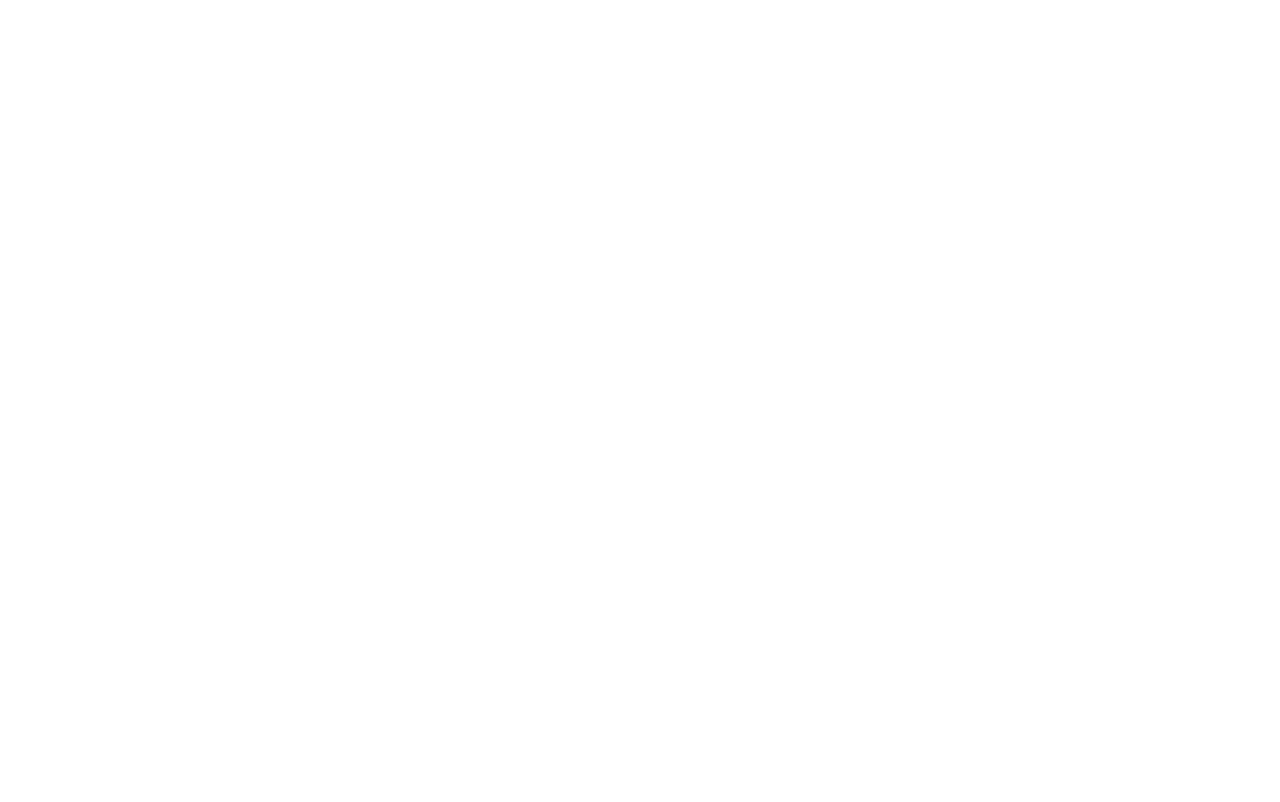
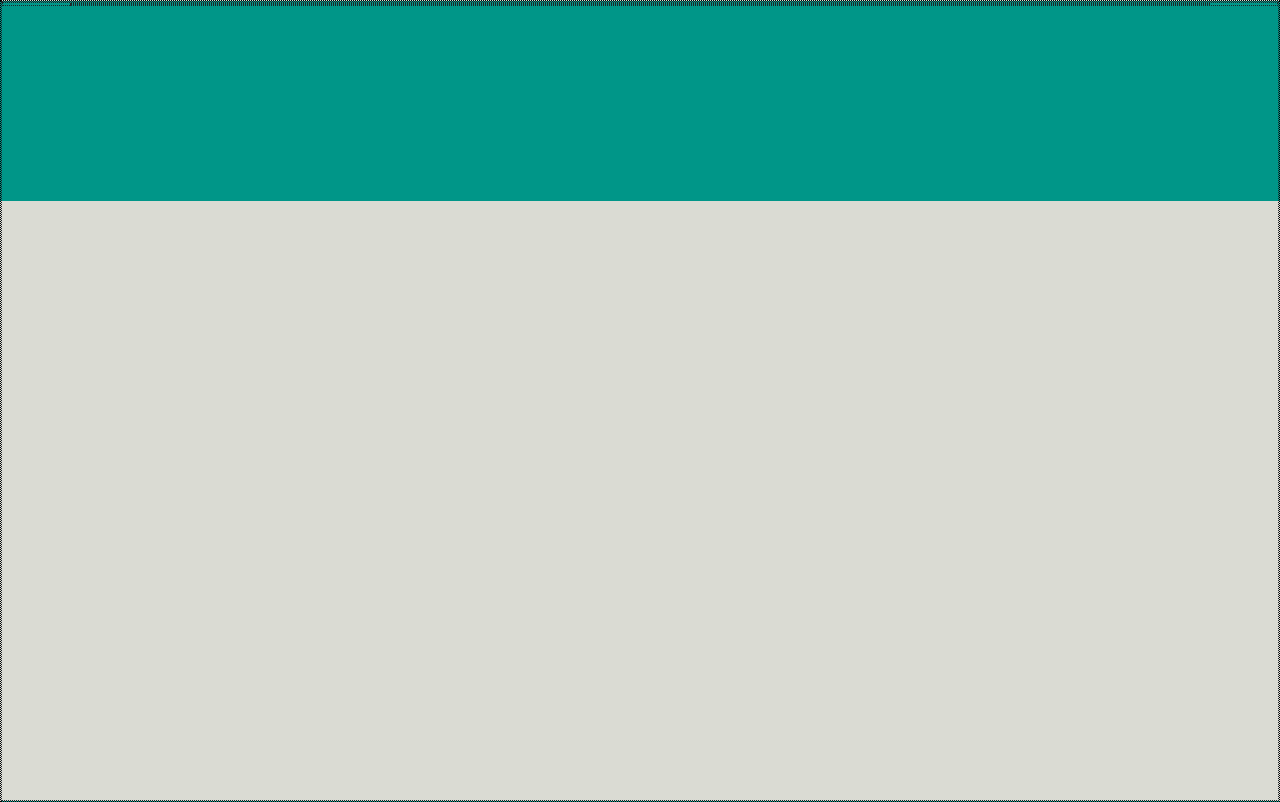
Before and after one commit to fedepaloz/vue-boolzapp, a plain HTML site: page index.html in a window 1280 px wide. Drawn offline with nearby package versions, Linux system fonts and the light colour scheme.

Commit message:
header sfondo app

```diff
--- a/index.html
+++ b/index.html
@@ -1,18 +1,25 @@
 <!DOCTYPE html>
 <html lang="en">
+
 <head>
     <meta charset="UTF-8">
     <meta http-equiv="X-UA-Compatible" content="IE=edge">
     <meta name="viewport" content="width=device-width, initial-scale=1.0">
     <script src="https://cdn.jsdelivr.net/npm/vue@2.7.4/dist/vue.js"></script>
-<link href="https://cdn.jsdelivr.net/npm/bootstrap@5.2.0-beta1/dist/css/bootstrap.min.css" rel="stylesheet" integrity="sha384-0evHe/X+R7YkIZDRvuzKMRqM+OrBnVFBL6DOitfPri4tjfHxaWutUpFmBp4vmVor" crossorigin="anonymous">
+    <link href="https://cdn.jsdelivr.net/npm/bootstrap@5.2.0-beta1/dist/css/bootstrap.min.css" rel="stylesheet"
+        integrity="sha384-0evHe/X+R7YkIZDRvuzKMRqM+OrBnVFBL6DOitfPri4tjfHxaWutUpFmBp4vmVor" crossorigin="anonymous">
     <link rel="stylesheet" href="./style.css">
 
     <title>boolzap</title>
 </head>
+
 <body>
     <div id="root">
+<div class="container">
+
+</div>
     </div>
-<script src="./script.js"></script>
+    <script src="./script.js"></script>
 </body>
+
 </html>
--- a/style.css
+++ b/style.css
@@ -0,0 +1,7 @@
+body {
+    background: linear-gradient(to bottom, #009688 200px, #DADBD3 0);
+    height: 100Vh;
+}
+
+
+*{border: 1px dotted;}
```
